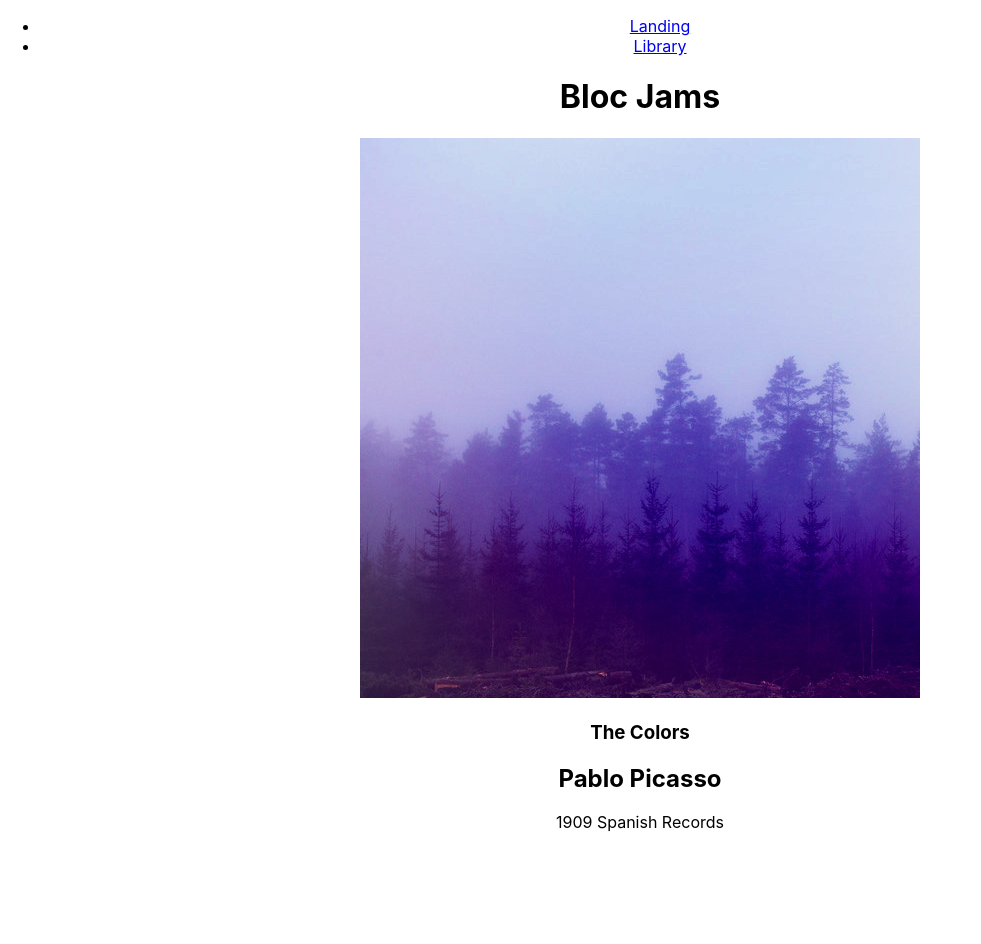
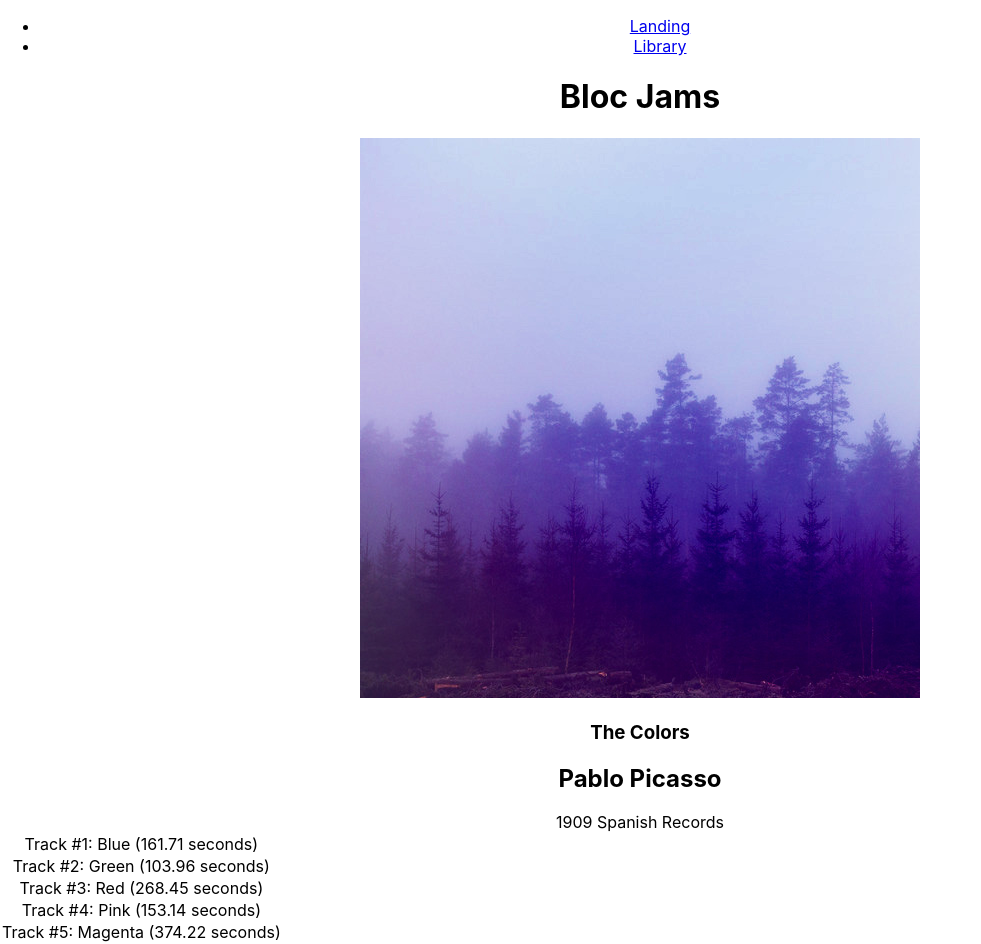
Before and after one commit to lindsayspencer/bloc-jams-react, a React (Create React App) app: page /album/the-colors in a window 1280 px wide. Shown: the whole page, without its empty margins (0-981 px from the left). Before the commit the page ends 832 px from the top, so only its background shows below. Built offline with nearby package versions, Linux system fonts and the light colour scheme.

Commit message:
Assignment Bloc Jams Components Album: completed; added song list for each album

```diff
--- a/src/components/Album.js
+++ b/src/components/Album.js
@@ -27,6 +27,7 @@ class Album extends Component {
                 <col id="song-duration-column" />
               </colgroup>
               <tbody>
+              { this.state.album.songs.map( (song, index) => <tr key={index}>Track #{index + 1}: {song.title} ({song.duration} seconds)</tr>)}
               </tbody>
             </table>
           </div>
--- a/src/data/albums.js
+++ b/src/data/albums.js
@@ -18,10 +18,10 @@ export default [{
     albumCover: '/assets/images/album_covers/02.jpg',
     slug: 'the-telephone',
     songs: [
-      { title: 'Blue', duration: '161.71', audioSrc: '/assets/music/blue.mp3' },
-      { title: 'Green', duration: '103.96', audioSrc: '/assets/music/green.mp3' },
-      { title: 'Red', duration: '268.45', audioSrc: '/assets/music/red.mp3' },
-      { title: 'Pink', duration: '153.14', audioSrc: '/assets/music/pink.mp3' },
-      { title: 'Magenta', duration: '374.22', audioSrc: '/assets/music/magenta.mp3' }
+      { title: 'Blue2', duration: '161.71', audioSrc: '/assets/music/blue.mp3' },
+      { title: 'Green2', duration: '103.96', audioSrc: '/assets/music/green.mp3' },
+      { title: 'Red2', duration: '268.45', audioSrc: '/assets/music/red.mp3' },
+      { title: 'Pink2', duration: '153.14', audioSrc: '/assets/music/pink.mp3' },
+      { title: 'Magenta2', duration: '374.22', audioSrc: '/assets/music/magenta.mp3' }
     ]
 }];
```
